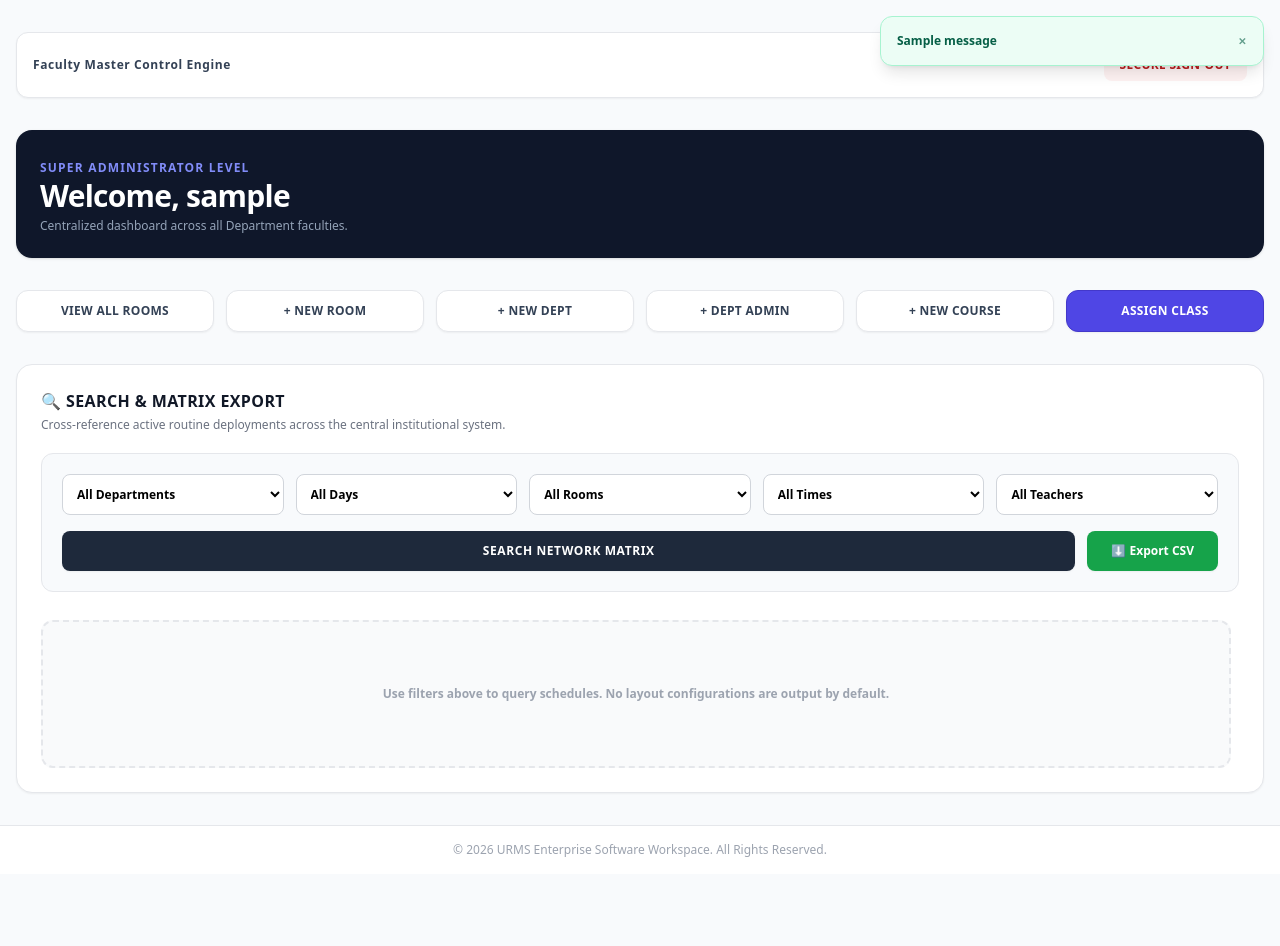
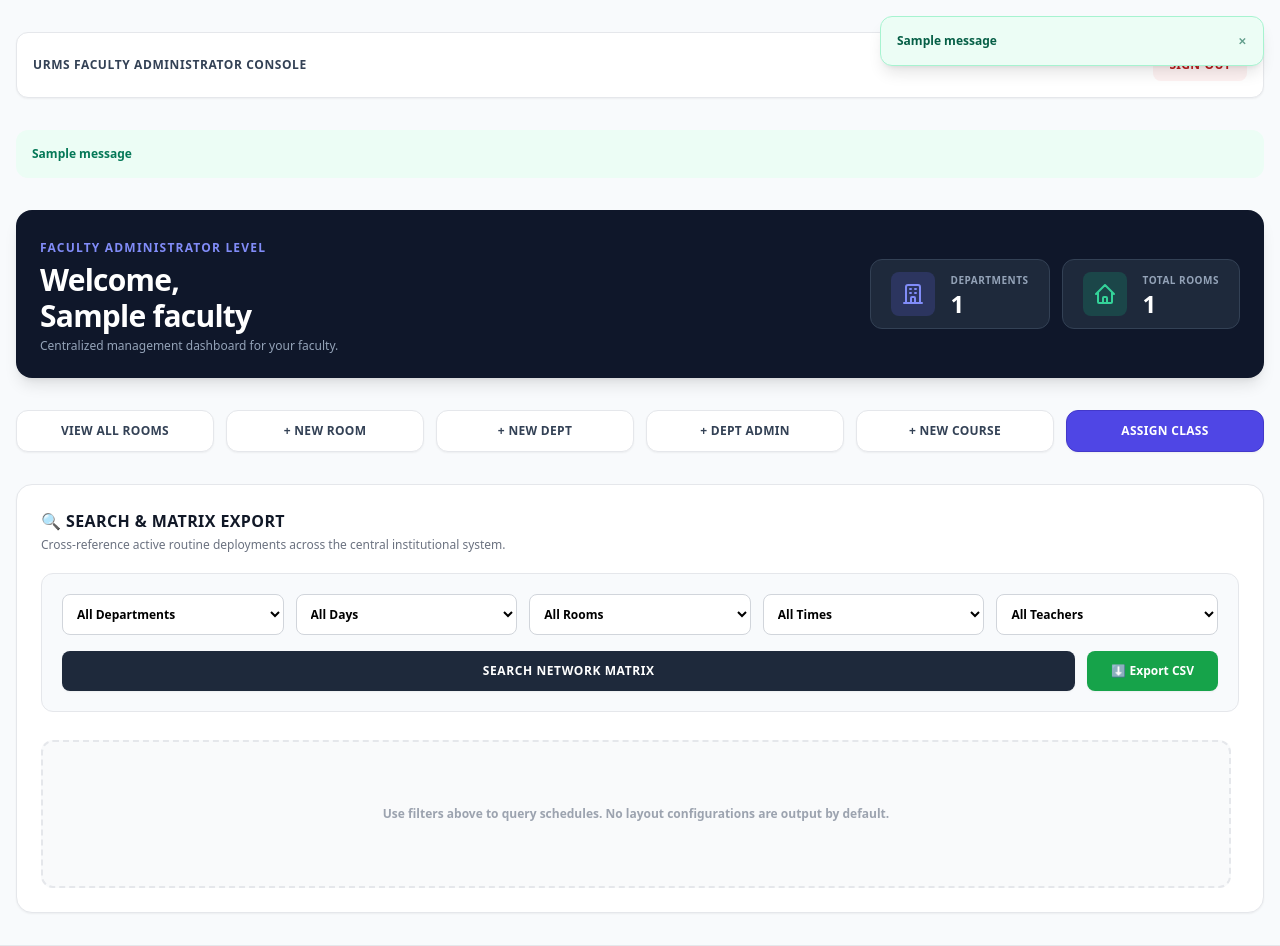
Before and after one commit to GitGuru420/urms_workspace, a Django app: page /faculty-dashboard/ in a window 1280 px wide. Shown: the top 946 px of the page. Before the commit the page ends 857 px from the top, so only its background shows below. Run offline with Django 5.2, Linux system fonts and the light colour scheme; a user stored in the database is signed in; tables that the repository leaves empty hold one stand-in row (values such as "Sample post"); one stand-in notice (Sample message) is shown; some libraries are stand-ins or nearby versions.

Commit message:
Update Faculty Admin Dashboard

```diff
--- a/routines/templates/routines/faculty_admin.html
+++ b/routines/templates/routines/faculty_admin.html
@@ -4,15 +4,53 @@
 <div class="space-y-8">
 
     <div class="flex justify-between items-center bg-white p-4 rounded-xl border border-gray-200 shadow-sm">
-        <span class="text-xs font-bold text-slate-700 tracking-wider">Faculty Master Control Engine</span>
-        <a href="{% url 'logout' %}" class="bg-red-50 hover:bg-red-100 text-red-700 font-bold px-4 py-2 rounded-lg text-xs uppercase tracking-wide transition-all">Secure Sign-Out</a>
+        <a href="{% url 'faculty_admin_dashboard' %}" class="text-xs font-bold text-slate-700 tracking-wider hover:text-red-700 transition-colors cursor-pointer">
+        URMS FACULTY ADMINISTRATOR CONSOLE
+        </a>
+        <a href="{% url 'logout' %}" class="bg-red-50 hover:bg-red-100 text-red-700 font-bold px-4 py-2 rounded-lg text-xs uppercase tracking-wide transition-all">Sign-Out</a>
     </div>
 
-    <div class="bg-slate-900 text-white p-6 rounded-2xl shadow flex flex-col md:flex-row justify-between items-start md:items-center gap-4">
+    {% if messages %}
+        <div class="space-y-2">
+            {% for message in messages %}
+                <div class="p-4 rounded-xl text-xs font-bold {% if message.tags == 'success' %} bg-emerald-50 text-emerald-700 {% else %} bg-red-50 text-red-700 {% endif %}">
+                    {{ message }}
+                </div>
+            {% endfor %}
+        </div>
+    {% endif %}
+
+    <div class="bg-slate-900 text-white p-6 rounded-2xl shadow-lg flex flex-col lg:flex-row justify-between items-start lg:items-center gap-6">
     <div>
-            <span class="text-xs font-bold uppercase tracking-widest text-indigo-400">Super Administrator Level</span>
-            <h1 class="text-3xl font-black tracking-tight">Welcome, {{ faculty_profile.user.username }}</h1>
-            <p class="text-xs text-slate-400 mt-1">Centralized dashboard across all Department faculties.</p>
+        <span class="text-xs font-bold uppercase tracking-widest text-indigo-400">Faculty Administrator Level</span>
+        <h1 class="text-2xl md:text-3xl font-black tracking-tight mt-1">Welcome, <br> {{ current_faculty.name }}</h1>
+        <p class="text-xs text-slate-400 mt-1">Centralized management dashboard for your faculty.</p>
+    </div>
+
+    <div class="flex items-center gap-3 w-full lg:w-auto">
+        <div class="bg-slate-800 border border-slate-700 px-5 py-3 rounded-xl flex items-center gap-4 flex-1 lg:flex-none hover:bg-slate-750 transition-colors">
+            <div class="bg-indigo-500/20 p-2.5 rounded-lg text-indigo-400">
+                <svg xmlns="http://www.w3.org/2000/svg" class="h-6 w-6" fill="none" viewBox="0 0 24 24" stroke="currentColor" stroke-width="2">
+                    <path stroke-linecap="round" stroke-linejoin="round" d="M19 21V5a2 2 0 00-2-2H7a2 2 0 00-2 2v16m14 0h2m-2 0h-5m-9 0H3m2 0h5M9 7h1m-1 4h1m4-4h1m-1 4h1m-5 10v-5a1 1 0 011-1h2a1 1 0 011 1v5m-4 0h4" />
+                </svg>
+            </div>
+            <div>
+                <p class="text-[10px] text-slate-400 uppercase font-bold tracking-wider">Departments</p>
+                <p class="text-2xl font-black text-white leading-none mt-1">{{ departments.count }}</p>
+            </div>
+        </div>
+
+        <div class="bg-slate-800 border border-slate-700 px-5 py-3 rounded-xl flex items-center gap-4 flex-1 lg:flex-none hover:bg-slate-750 transition-colors">
+            <div class="bg-emerald-500/20 p-2.5 rounded-lg text-emerald-400">
+                <svg xmlns="http://www.w3.org/2000/svg" class="h-6 w-6" fill="none" viewBox="0 0 24 24" stroke="currentColor" stroke-width="2">
+                    <path stroke-linecap="round" stroke-linejoin="round" d="M3 12l2-2m0 0l7-7 7 7M5 10v10a1 1 0 001 1h3m10-11l2 2m-2-2v10a1 1 0 01-1 1h-3m-6 0a1 1 0 001-1v-4a1 1 0 011-1h2a1 1 0 011 1v4a1 1 0 001 1m-6 0h6" />
+                </svg>
+            </div>
+            <div>
+                <p class="text-[10px] text-slate-400 uppercase font-bold tracking-wider">Total Rooms</p>
+                <p class="text-2xl font-black text-white leading-none mt-1">{{ rooms.count }}</p>
+            </div>
+        </div>
     </div>
 </div>
 
@@ -28,12 +66,18 @@
     <div id="action-panels-container">
 
         <div id="panel-view-rooms" class="hidden bg-white p-6 rounded-2xl shadow-sm border border-gray-200">
-            <h2 class="text-xs font-black uppercase tracking-wide text-gray-900 mb-4">🚪 Central System Infrastructure Classrooms</h2>
+            <h2 class="text-xs font-black uppercase tracking-wide text-gray-900 mb-4">Our Classrooms</h2>
             <div class="grid grid-cols-2 md:grid-cols-4 lg:grid-cols-6 gap-3">
                 {% for r in rooms %}
-                    <div class="p-3 border border-gray-200 rounded-lg text-center {% if r.is_online %}bg-emerald-50 border-emerald-200{% else %}bg-slate-50{% endif %}">
-                        <div class="font-black text-sm text-slate-800">Room {{ r.room_number }}</div>
-                        <div class="text-[10px] text-gray-400 uppercase mt-1 font-semibold">Capacity: {{ r.capacity }}</div>
+                    <div class="p-3 border border-gray-200 rounded-lg {% if r.is_online %}bg-emerald-50 border-emerald-200{% else %}bg-slate-50{% endif %}">
+                        <div class="h-full flex items-center justify-center">
+                            <div class="grid grid-cols-2 gap-3">
+                                <div class="font-black text-sm text-slate-800">R: {{ r.room_number }}</div>
+                                <div class="font-black text-sm text-slate-800">F: {{ r.floor_no }}</div>
+                                <div class="text-[10px] text-gray-400 font-semibold">Capacity: {{ r.capacity }}</div>
+                                <div class="text-[10px] text-gray-400 font-semibold">Class: {{ r.class_type }}</div>
+                            </div>
+                        </div>
                     </div>
                 {% empty %}
                     <div class="col-span-full text-center py-6 text-xs text-gray-400 font-bold">No global rooms created yet.</div>
@@ -49,11 +93,23 @@
         <div class="grid grid-cols-1 md:grid-cols-2 gap-4 text-sm">
             <div>
                 <label class="text-[11px] font-bold text-gray-700 block mb-1 uppercase tracking-wider">Room Number *</label>
-                        <input type="text" name="room_number" required class="w-full bg-slate-50 border border-gray-300 rounded-lg p-2.5 text-xs font-semibold outline-none focus:ring-2 focus:ring-indigo-400">
+                <input type="text" name="room_number" required placeholder="e.g. 301" class="w-full bg-slate-50 border border-gray-300 rounded-lg p-2.5 text-xs font-semibold outline-none focus:ring-2 focus:ring-indigo-400">
+            </div>
+            <div>
+                <label class="text-[11px] font-bold text-gray-700 block mb-1 uppercase tracking-wider">Floor Number *</label>
+                <input type="text" name="floor_no" required placeholder="e.g. 3rd Floor" class="w-full bg-slate-50 border border-gray-300 rounded-lg p-2.5 text-xs font-semibold outline-none focus:ring-2 focus:ring-indigo-400">
             </div>
             <div>
                 <label class="text-[11px] font-bold text-gray-700 block mb-1 uppercase tracking-wider">Seating Capacity *</label>
-                        <input type="number" name="capacity" required class="w-full bg-slate-50 border border-gray-300 rounded-lg p-2.5 text-xs font-semibold outline-none focus:ring-2 focus:ring-indigo-400">
+                <input type="number" name="capacity" required placeholder="e.g. 40" class="w-full bg-slate-50 border border-gray-300 rounded-lg p-2.5 text-xs font-semibold outline-none focus:ring-2 focus:ring-indigo-400">
+            </div>
+            <div>
+                <label class="text-[11px] font-bold text-gray-700 block mb-1 uppercase tracking-wider">Classroom Type *</label>
+                <select name="class_type" required class="w-full bg-slate-50 border border-gray-300 rounded-lg p-2.5 text-xs font-semibold outline-none focus:ring-2 focus:ring-indigo-400">
+                    <option value="">Select Type...</option>
+                    <option value="Theory">Theory Class</option>
+                    <option value="Lab">Computer/Practical Lab</option>
+                </select>
             </div>
         </div>
         <button type="submit" class="w-full bg-slate-900 hover:bg-black text-white font-black py-3 rounded-lg text-xs tracking-wider uppercase transition-all shadow-sm">Save Global Room</button>
@@ -65,14 +121,10 @@
     <form method="POST" action="" class="space-y-4">
         {% csrf_token %}
         <input type="hidden" name="action" value="create_department">
-                <div class="grid grid-cols-1 md:grid-cols-2 gap-4 text-sm">
-                    <div class="md:col-span-2">
+        <div class="grid grid-cols-1 gap-4 text-sm">
+            <div>
                 <label class="text-[11px] font-bold text-gray-700 block mb-1 uppercase tracking-wider">Department Name *</label>
-                        <input type="text" name="name" required class="w-full bg-slate-50 border border-gray-300 rounded-lg p-2.5 text-xs font-semibold outline-none focus:ring-2 focus:ring-indigo-400">
-                    </div>
-                    <div class="md:col-span-2">
-                        <label class="text-[11px] font-bold text-gray-700 block mb-1 uppercase tracking-wider">Short Code Alias *</label>
-                        <input type="text" name="code" required placeholder="e.g. CSE" class="w-full bg-slate-50 border border-gray-300 rounded-lg p-2.5 text-xs font-semibold outline-none focus:ring-2 focus:ring-indigo-400">
+                <input type="text" name="name" required placeholder="e.g. Computer Science and Engineering" class="w-full bg-slate-50 border border-gray-300 rounded-lg p-2.5 text-xs font-semibold outline-none focus:ring-2 focus:ring-indigo-400">
             </div>
         </div>
         <button type="submit" class="w-full bg-slate-900 hover:bg-black text-white font-black py-3 rounded-lg text-xs tracking-wider uppercase transition-all shadow-sm">Instantiate Department</button>
--- a/routines/views.py
+++ b/routines/views.py
@@ -108,22 +108,39 @@ def faculty_admin_dashboard(request):
         # Action A: Create Room (Faculty Locked)
         if action == 'create_room':
             room_number = request.POST.get('room_number')
+            floor_no = request.POST.get('floor_no')
             capacity = request.POST.get('capacity')
+            class_type = request.POST.get('class_type')
             is_online = request.POST.get('is_online') == 'on'
-            Room.objects.create(
-                room_number=room_number,
-                capacity=capacity,
-                is_online=is_online,
-                faculty=current_faculty
-            )
+
+            # SECURITY & LOGIC CHECK: Prevent duplicate room on the same floor
+            if Room.objects.filter(room_number=room_number, floor_no=floor_no, faculty=current_faculty).exists():
+                messages.error(request, f"Error: Room {room_number} already exists on {floor_no}!")
+            else:
+                Room.objects.create(
+                    room_number=room_number,
+                    floor_no=floor_no,
+                    capacity=capacity,
+                    class_type=class_type,
+                    is_online=is_online,
+                    faculty=current_faculty
+                )
+                messages.success(request, f"Success: Room {room_number} created successfully on {floor_no}!")
+
             return redirect('faculty_admin_dashboard')
 
         # Action B: Create Department (Automatically bind to this admin's faculty!)
         elif action == 'create_department':
             name = request.POST.get('name')
-            code = request.POST.get('code')
-            # SECURITY FIX: Auto assigning the current faculty so they can't create depts for others
-            Department.objects.create(name=name, code=code, faculty=current_faculty)
+            if Department.objects.filter(name__iexact=name, faculty=current_faculty).exists():
+                messages.error(request, f"Error: Department '{name}' already exists!")
+            else:
+                Department.objects.create(
+                    name=name,
+                    faculty=current_faculty
+                )
+                messages.success(request, f"Success: Department {name} created successfully!")
+
             return redirect('faculty_admin_dashboard')
 
         # Action C: Create Dept Admin Profile
@@ -132,11 +149,20 @@ def faculty_admin_dashboard(request):
             password = request.POST.get('password')
             dept_id = request.POST.get('department')
 
-            # Security Check: Ensure target dept belongs to this admin's faculty
-            dept = get_object_or_404(Department, id=dept_id, faculty=current_faculty)
-            user = User.objects.create_user(username=username, password=password)
-            from .models import DeptAdminProfile
-            DeptAdminProfile.objects.create(user=user, department=dept)
+            # Security Check 1: Prevent IntegrityError for duplicate username
+            if User.objects.filter(username=username).exists():
+                messages.error(request, f"Error: Username '{username}' is already taken! Please try a different one.")
+            else:
+                # Security Check 2: Ensure target dept belongs to this admin's faculty
+                dept = get_object_or_404(Department, id=dept_id, faculty=current_faculty)
+
+                # Create the user and profile
+                user = User.objects.create_user(username=username, password=password)
+                from .models import DeptAdminProfile
+                DeptAdminProfile.objects.create(user=user, department=dept)
+
+                messages.success(request, f"Success: Department Admin '{username}' created successfully!")
+
             return redirect('faculty_admin_dashboard')
 
         # Action D: Create Course
@@ -145,9 +171,16 @@ def faculty_admin_dashboard(request):
             title = request.POST.get('title')
             dept_id = request.POST.get('department')
 
-            # Security Check: Ensure target dept belongs to this admin's faculty
+            # Security Check 1: Ensure target dept belongs to this admin's faculty
             dept = get_object_or_404(Department, id=dept_id, faculty=current_faculty)
-            Course.objects.create(course_code=course_code, title=title, department=dept)
+
+            # Security Check 2: Prevent IntegrityError for duplicate course code
+            if Course.objects.filter(course_code=course_code).exists():
+                messages.error(request, f"Error: Course code '{course_code}' already exists! Please use a different code.")
+            else:
+                Course.objects.create(course_code=course_code, title=title, department=dept)
+                messages.success(request, f"Success: Course '{course_code} - {title}' created successfully!")
+
             return redirect('faculty_admin_dashboard')
 
         # Action E: Super Admin Class Assignment
@@ -161,16 +194,33 @@ def faculty_admin_dashboard(request):
             room = get_object_or_404(Room, id=request.POST.get('room'))
             timeslot = get_object_or_404(Timeslot, id=request.POST.get('timeslot'))
 
-            Routine.objects.create(
-                department=dept,
-                teacher=teacher,
-                course=course,
-                room=room,
-                timeslot=timeslot,
-                day_of_week=request.POST.get('day_of_week'),
-                semester=request.POST.get('semester'),
-                group_no=request.POST.get('group_no')
-            )
+            # Error Handling Block
+            from django.core.exceptions import ValidationError
+            from django.db import IntegrityError
+
+            try:
+                new_routine = Routine(
+                    department=dept,
+                    teacher=teacher,
+                    course=course,
+                    room=room,
+                    timeslot=timeslot,
+                    day_of_week=request.POST.get('day_of_week'),
+                    semester=request.POST.get('semester'),
+                    group_no=request.POST.get('group_no')
+                )
+                new_routine.full_clean()
+                new_routine.save()
+
+                messages.success(request, f"Success: Routine assigned successfully for {course.course_code}!")
+
+            except ValidationError as e:
+                for err in e.messages:
+                    messages.error(request, f"Validation Error: {err}")
+
+            except IntegrityError:
+                messages.error(request, "Database Error: A scheduling conflict occurred. Please check the room or timeslot.")
+
             return redirect('faculty_admin_dashboard')
 
     # 3. GET Method: DATA ISOLATION LAYER (Locking Querysets to current faculty)
@@ -187,30 +237,29 @@ def faculty_admin_dashboard(request):
     days = ['Saturday', 'Sunday', 'Monday', 'Tuesday', 'Wednesday', 'Thursday', 'Friday']
 
     # 4. Advanced Isolated Search Hub
+    master_routines = None
+    if 'search_dept' in request.GET:
+        master_routines = Routine.objects.filter(department__in=departments).select_related(
+            'course', 'teacher', 'room', 'timeslot', 'department'
+        )
     search_dept = request.GET.get('search_dept')
     search_day = request.GET.get('search_day')
     search_room = request.GET.get('search_room')
     search_time = request.GET.get('search_time')
     search_teacher = request.GET.get('search_teacher')
 
-    master_routines = None  # Default hidden state
+    # BASE FILTER CRITICAL SAFEGUARD: By default, fetch ALL routines within this faculty's departments
 
-    if any([search_dept, search_day, search_room, search_time, search_teacher]):
-        # BASE FILTER CRITICAL SAFEGUARD: Only search routines within this faculty's departments
-        master_routines = Routine.objects.filter(department__in=departments).select_related(
-            'course', 'teacher', 'room', 'timeslot', 'department'
-        )
-
-        if search_dept:
-            master_routines = master_routines.filter(department_id=search_dept)
-        if search_day:
-            master_routines = master_routines.filter(day_of_week=search_day)
-        if search_room:
-            master_routines = master_routines.filter(room_id=search_room)
-        if search_time:
-            master_routines = master_routines.filter(timeslot_id=search_time)
-        if search_teacher:
-            master_routines = master_routines.filter(teacher_id=search_teacher)
+    if search_dept:
+        master_routines = master_routines.filter(department_id=search_dept)
+    if search_day:
+        master_routines = master_routines.filter(day_of_week=search_day)
+    if search_room:
+        master_routines = master_routines.filter(room_id=search_room)
+    if search_time:
+        master_routines = master_routines.filter(timeslot_id=search_time)
+    if search_teacher:
+        master_routines = master_routines.filter(teacher_id=search_teacher)
 
     # 5. CSV Export Engine (Isolated Data Output Only)
     if request.GET.get('export_csv') == '1' and master_routines is not None:
```
Lines whose indentation alone changed are shown as unchanged.
